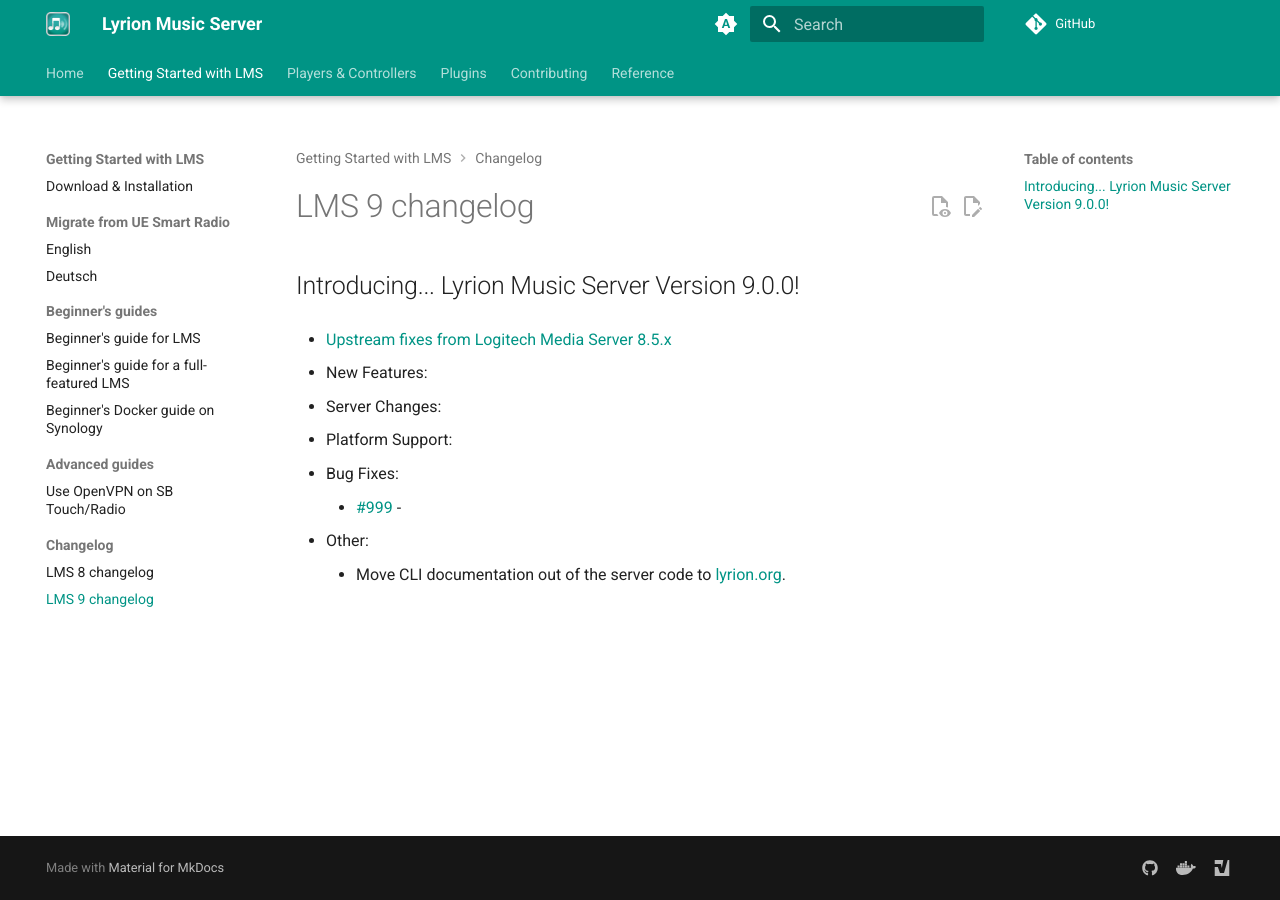
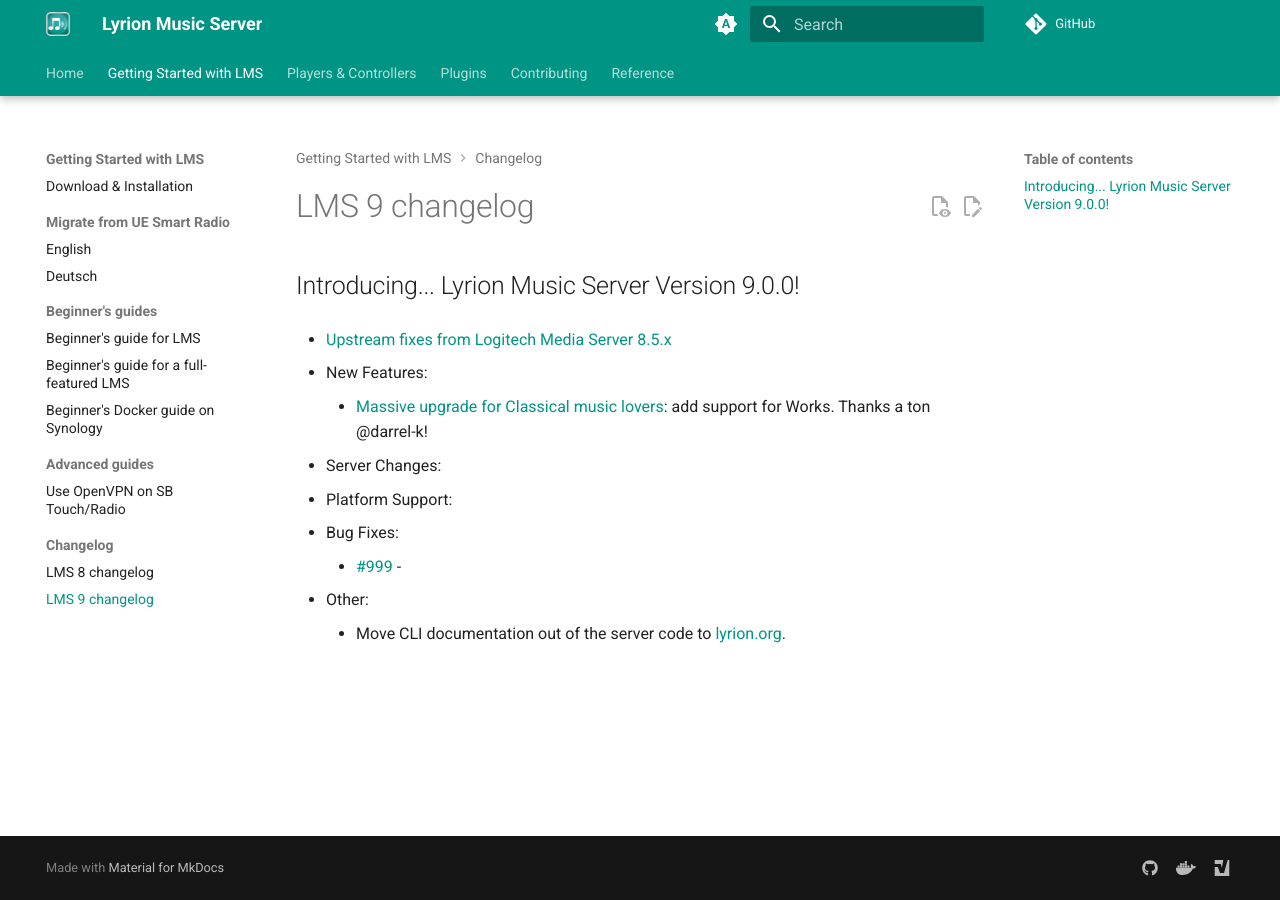
Before and after one commit to LMS-Community/lms-community.github.io, an MkDocs documentation site: the page built from docs/getting-started/changelog-lms9.md, in a window 1280 px wide. Built offline with MkDocs 1.6.1 and Material for MkDocs 9.7.7, drawn with Linux system fonts in a browser that asks for light colours; plug-ins that fetch from the network failed and are left out; comment, search, counter and statistics services are not loaded.

Commit message:
Update external data sources

```diff
--- a/docs/getting-started/changelog-lms9.md
+++ b/docs/getting-started/changelog-lms9.md
@@ -3,6 +3,8 @@
 - [Upstream fixes from Logitech Media Server 8.5.x](changelog-lms8.md)
 
 - New Features:
+
+	- [Massive upgrade for Classical music lovers](https://github.com/LMS-Community/slimserver/pull/930): add support for Works. Thanks a ton @darrel-k!
 
 - Server Changes:
 
```
